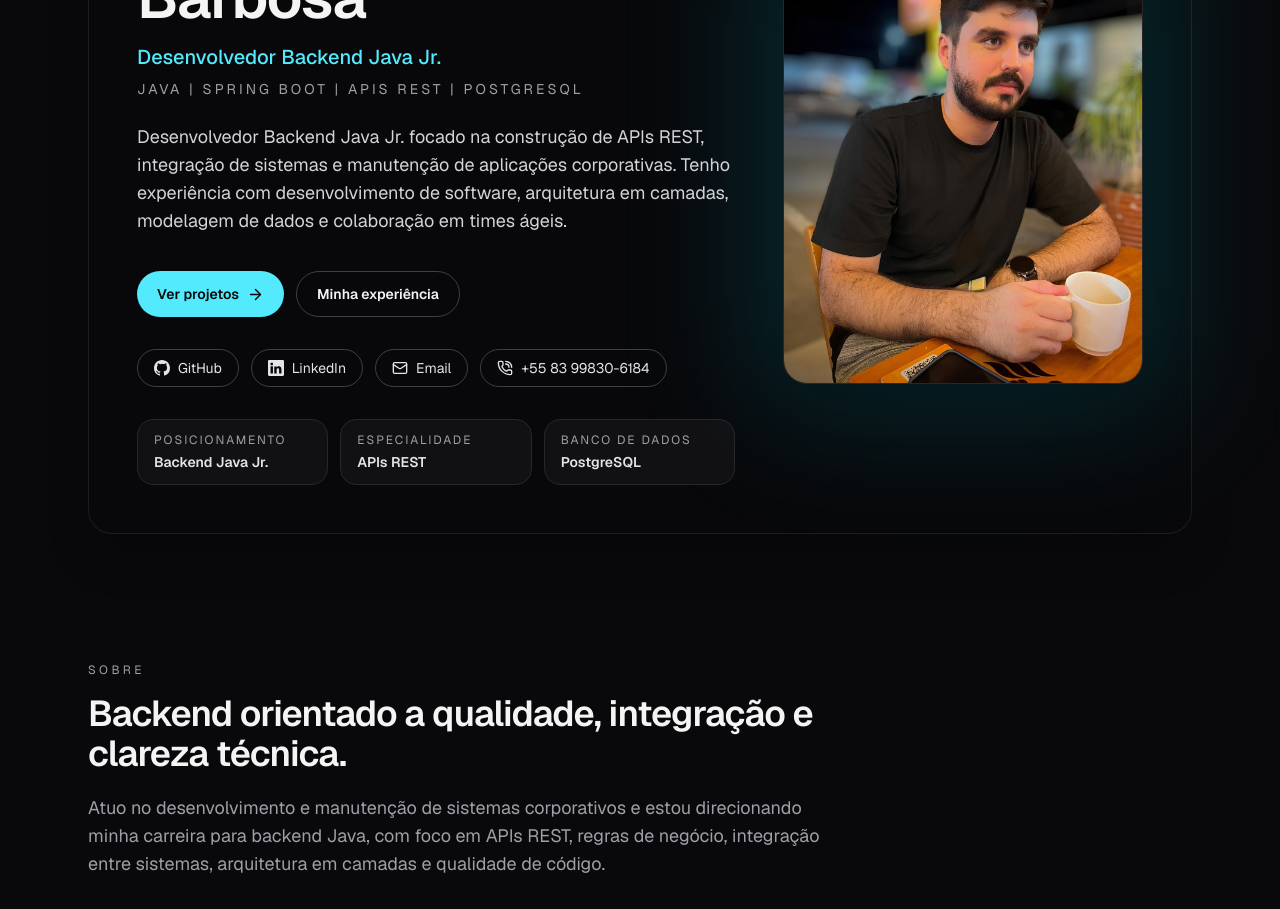
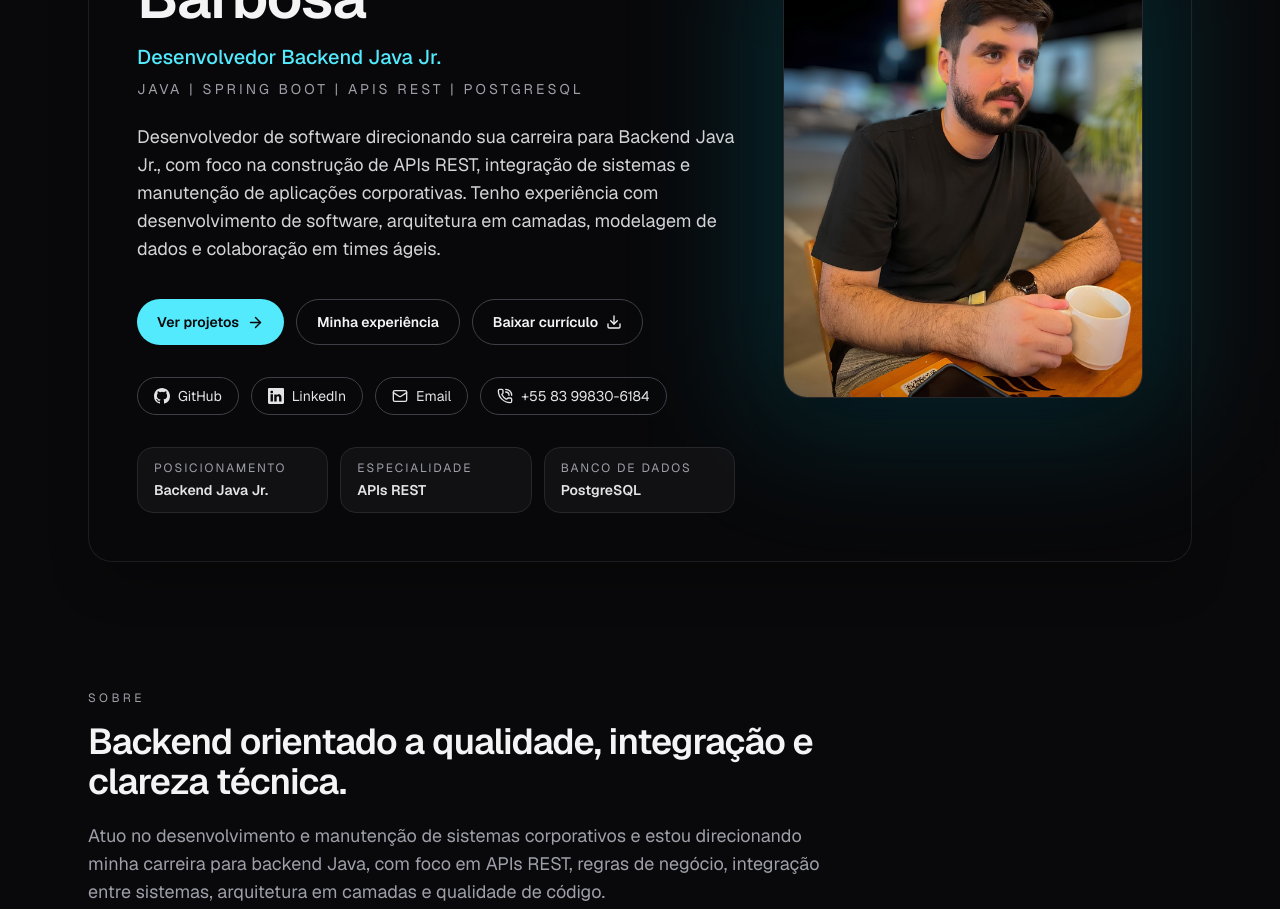
Before and after one commit to Nillocoelho/Portif-lio, a Next.js app: page / in a window 1280 px wide. Shown: the part 360-1269 px from the top of the page. Built offline with nearby package versions, Linux system fonts and the light colour scheme.

Commit message:
Refactor code structure for improved readability and maintainability

```diff
--- a/components/Hero.tsx
+++ b/components/Hero.tsx
@@ -2,7 +2,7 @@
 
 import Image from "next/image";
 import { motion } from "motion/react";
-import { ArrowRight, Mail, PhoneCall } from "lucide-react";
+import { ArrowRight, Download, Mail, PhoneCall } from "lucide-react";
 import { profile } from "@/data/profile";
 import { GitHubIcon, LinkedInIcon } from "./BrandIcons";
 
@@ -12,6 +12,7 @@ export function Hero() {
     ? phoneDigits
     : `55${phoneDigits}`;
   const whatsappHref = `https://wa.me/${normalizedPhone}`;
+  const resumeHref = "/CurriculoDanillo.pdf";
 
   return (
     <section className="relative mx-auto flex min-h-screen w-full max-w-6xl items-center px-6 pb-20 pt-32 sm:pt-36">
@@ -97,6 +98,15 @@ export function Hero() {
                 className="inline-flex items-center gap-2 rounded-full border border-zinc-700 px-5 py-3 text-sm font-semibold text-zinc-100 transition hover:border-zinc-500 hover:bg-zinc-900"
               >
                 Minha experiência
+              </a>
+
+              <a
+                href={resumeHref}
+                target="_blank"
+                rel="noopener noreferrer"
+                className="inline-flex items-center gap-2 rounded-full border border-zinc-700 px-5 py-3 text-sm font-semibold text-zinc-100 transition hover:border-zinc-500 hover:bg-zinc-900"
+              >
+                Baixar currículo <Download size={16} />
               </a>
             </motion.div>
 
--- a/data/profile.ts
+++ b/data/profile.ts
@@ -10,11 +10,11 @@ export const profile: Profile = {
   github: "https://github.com/Nillocoelho",
   linkedin: "https://www.linkedin.com/in/nillocoelho/",
   location: "Paraíba, Brasil",
-  bio: "Desenvolvedor Backend Java Jr. focado na construção de APIs REST, integração de sistemas e manutenção de aplicações corporativas. Tenho experiência com desenvolvimento de software, arquitetura em camadas, modelagem de dados e colaboração em times ágeis.",
+  bio: "Desenvolvedor de software direcionando sua carreira para Backend Java Jr., com foco na construção de APIs REST, integração de sistemas e manutenção de aplicações corporativas. Tenho experiência com desenvolvimento de software, arquitetura em camadas, modelagem de dados e colaboração em times ágeis.",
   about:
     "Atuo no desenvolvimento e manutenção de sistemas corporativos e estou direcionando minha carreira para backend Java, com foco em APIs REST, regras de negócio, integração entre sistemas, arquitetura em camadas e qualidade de código.",
   focusAreas: [
-    "Construção de APIs REST com Java e Spring Boot.",
+    "Desenvolvimento de APIs REST com Java e Spring Boot em projetos próprios.",
     "Modelagem relacional e consultas SQL em PostgreSQL.",
     "Arquitetura em camadas com separação de responsabilidades.",
     "Integração de sistemas e manutenção evolutiva.",
```
Also changed, not shown: 1 other file (tests, documents, lock files or other folders).
